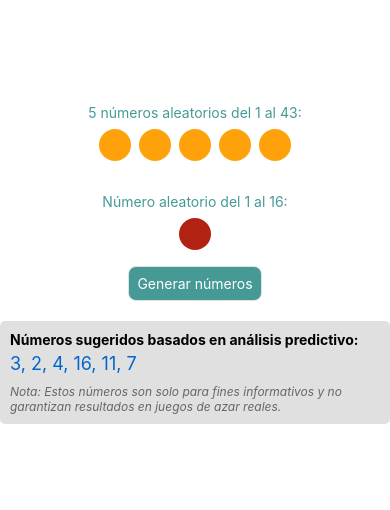
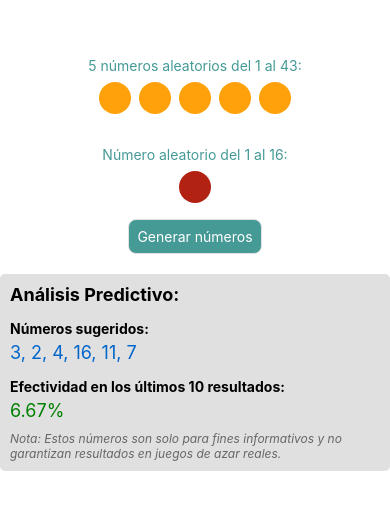
Before and after one commit to Yeison2017/rn-ramdom, a React Native app: screen / in a window 390 px wide. Shown: the part 158-668 px from the top of the page. Built offline with nearby package versions, Linux system fonts and the light colour scheme.

Commit message:
Se muestra el porcentaje de efectividad del analisis de predicion

```diff
--- a/src/components/PredictiveAnalysis.tsx
+++ b/src/components/PredictiveAnalysis.tsx
@@ -1,7 +1,9 @@
 import React, { useState, useEffect } from "react";
 import { View, Text, StyleSheet } from "react-native";
-
-import { performPredictiveAnalysis } from "../utils/predictiveAnalysis";
+import {
+  performPredictiveAnalysis,
+  calculatePredictionEffectiveness,
+} from "../utils/predictiveAnalysis";
 
 interface PredictiveAnalysisProps {
   count?: number;
@@ -11,18 +13,24 @@ const PredictiveAnalysis: React.FC<PredictiveAnalysisProps> = ({
   count = 6,
 }) => {
   const [predictedNumbers, setPredictedNumbers] = useState<number[]>([]);
+  const [effectiveness, setEffectiveness] = useState<number>(0);
 
   useEffect(() => {
     const predicted = performPredictiveAnalysis(count);
     setPredictedNumbers(predicted);
+    const effectivenessPercentage = calculatePredictionEffectiveness(count);
+    setEffectiveness(effectivenessPercentage);
   }, [count]);
 
   return (
     <View style={styles.container}>
-      <Text style={styles.title}>
-        Números sugeridos basados en análisis predictivo:
+      <Text style={styles.title}>Análisis Predictivo:</Text>
+      <Text style={styles.subtitle}>Números sugeridos:</Text>
+      <Text style={styles.numbers}>{predictedNumbers.join(", ")}</Text>
+      <Text style={styles.subtitle}>
+        Efectividad en los últimos 10 resultados:
       </Text>
-      <Text style={styles.numbers}>{predictedNumbers.join(", ")}</Text>
+      <Text style={styles.effectiveness}>{effectiveness.toFixed(2)}%</Text>
       <Text style={styles.disclaimer}>
         Nota: Estos números son solo para fines informativos y no garantizan
         resultados en juegos de azar reales.
@@ -40,11 +48,22 @@ const styles = StyleSheet.create({
   },
   title: {
     fontWeight: "bold",
+    fontSize: 18,
+    marginBottom: 10,
+  },
+  subtitle: {
+    fontWeight: "bold",
+    marginTop: 5,
     marginBottom: 5,
   },
   numbers: {
     fontSize: 18,
     color: "#0066cc",
+    marginBottom: 10,
+  },
+  effectiveness: {
+    fontSize: 18,
+    color: "#008000",
     marginBottom: 10,
   },
   disclaimer: {
--- a/src/utils/predictiveAnalysis.ts
+++ b/src/utils/predictiveAnalysis.ts
@@ -30,3 +30,22 @@ export const performPredictiveAnalysis = (count: number = 6): number[] => {
   const frequencies = calculateFrequencies(historicResult);
   return predictNextNumbers(frequencies, count);
 };
+
+export const calculatePredictionEffectiveness = (count: number = 6): number => {
+  const lastTenResults = historicResult.slice(-10);
+  const predictedNumbers = performPredictiveAnalysis(count);
+
+  let correctPredictions = 0;
+  let totalNumbers = 0;
+
+  lastTenResults.forEach((result) => {
+    result.forEach((num) => {
+      if (predictedNumbers.includes(num)) {
+        correctPredictions++;
+      }
+      totalNumbers++;
+    });
+  });
+
+  return (correctPredictions / totalNumbers) * 100;
+};
```
